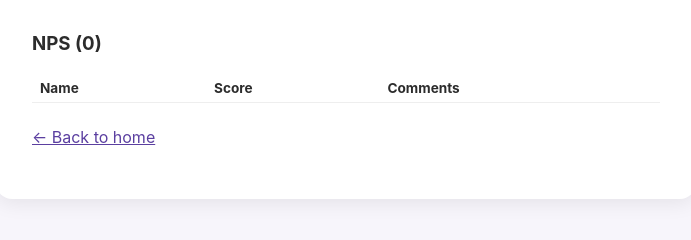
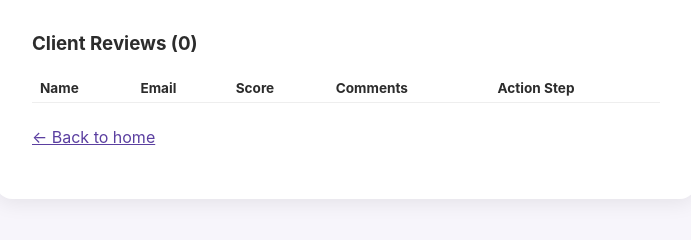
Before and after one commit to JJTC-web/JJTC-Client-Ease, a Flask app: page /results in a window 1280 px wide. Shown: the part 235-475 px from the top of the page, without its empty margins (294-985 px from the left). Run offline with Flask 3, Linux system fonts and the light colour scheme; lists and menus that the app fills with data are empty.

Commit message:
Add optional one-time client login and review email integration
Clients who scheduled a meeting can optionally identify themselves
before leaving a review; each client (by email, or by browser session
if anonymous) can only submit once. Every submission emails the firm
a color-coded summary (red/amber/green by NPS tier) with a concrete
action step, and the internal results view is color-coded the same way.

```diff
--- a/app.py
+++ b/app.py
@@ -1,9 +1,13 @@
 import os
 import json
+import smtplib
+from email.mime.text import MIMEText
+from email.mime.multipart import MIMEMultipart
 from datetime import datetime
-from flask import Flask, render_template, request, redirect, url_for
+from flask import Flask, render_template, request, redirect, url_for, session
 
 app = Flask(__name__)
+app.secret_key = os.environ.get("SECRET_KEY", "dev-secret-key-change-me")
 
 DATA_FILE = "responses.json"
 
@@ -24,6 +28,120 @@ def save_response(kind, entry):
     data[kind].append(entry)
     with open(DATA_FILE, "w") as f:
         json.dump(data, f, indent=2)
+
+
+def find_review_by_email(email):
+    if not email:
+        return None
+    email = email.strip().lower()
+    for r in load_responses()["nps"]:
+        if r.get("email", "").strip().lower() == email:
+            return r
+    return None
+
+
+RED = "#D64545"
+AMBER = "#F2A93B"
+GREEN = "#2E9E5B"
+GRAY = "#6b6b6b"
+
+
+def score_tier(score):
+    """Map an NPS score to a color-coded tier with a concrete action step."""
+    try:
+        score = int(score)
+    except (TypeError, ValueError):
+        return {
+            "label": "No Score",
+            "color": GRAY,
+            "action": "No score was given — follow up with the client directly to learn more about their experience.",
+        }
+    if score <= 6:
+        return {
+            "label": "Detractor",
+            "color": RED,
+            "action": (
+                "Reach out personally within 48 hours, acknowledge the specific concern in their "
+                "comments, and offer a concrete next step to fix it."
+            ),
+        }
+    if score <= 8:
+        return {
+            "label": "Passive",
+            "color": AMBER,
+            "action": (
+                "Ask what would move them to a 9 or 10, and look for one concrete improvement "
+                "you can make before their next meeting."
+            ),
+        }
+    return {
+        "label": "Promoter",
+        "color": GREEN,
+        "action": (
+            "Keep doing what worked here, and consider asking them for a referral or testimonial."
+        ),
+    }
+
+
+def send_review_email(entry):
+    to_addr = os.environ.get("OWNER_EMAIL", "ladyem34@gmail.com")
+    host = os.environ.get("SMTP_HOST")
+    if not host:
+        print("SMTP_HOST not configured — skipping review email send.")
+        return
+    port = int(os.environ.get("SMTP_PORT", 587))
+    username = os.environ.get("SMTP_USERNAME")
+    password = os.environ.get("SMTP_PASSWORD")
+    from_addr = os.environ.get("SMTP_FROM", username or to_addr)
+
+    tier = score_tier(entry.get("score"))
+    text_body = (
+        "A client just submitted a review.\n\n"
+        f"Name: {entry.get('name') or 'Anonymous'}\n"
+        f"Email: {entry.get('email') or 'Not provided'}\n"
+        f"Score: {entry.get('score', 'N/A')}/10 [{tier['label']}]\n"
+        f"Comments: {entry.get('comments') or '(none)'}\n"
+        f"Submitted: {entry.get('timestamp')}\n\n"
+        f"Actionable step:\n{tier['action']}\n"
+    )
+    html_body = f"""
+    <div style="font-family: Arial, sans-serif; color: #2C2C2C; max-width: 480px;">
+      <h2 style="margin-bottom:4px;">New Client Review</h2>
+      <p style="margin-top:0; color:#6b6b6b;">Submitted {entry.get('timestamp')}</p>
+      <p>
+        <b>Name:</b> {entry.get('name') or 'Anonymous'}<br>
+        <b>Email:</b> {entry.get('email') or 'Not provided'}<br>
+        <b>Score:</b> {entry.get('score', 'N/A')}/10
+      </p>
+      <p>
+        <span style="display:inline-block; background:{tier['color']}; color:white; font-weight:bold;
+                     padding:6px 14px; border-radius:20px; font-size:0.85rem;">
+          {tier['label'].upper()}
+        </span>
+      </p>
+      <p><b>Comments:</b><br>{entry.get('comments') or '(none)'}</p>
+      <div style="border-left: 4px solid {tier['color']}; padding: 10px 14px; background:#f7f5fb; margin-top:16px;">
+        <b>Actionable step:</b><br>{tier['action']}
+      </div>
+    </div>
+    """
+
+    msg = MIMEMultipart("alternative")
+    msg.attach(MIMEText(text_body, "plain"))
+    msg.attach(MIMEText(html_body, "html"))
+
+    msg["Subject"] = f"New Client Review — {tier['label']} (Score: {entry.get('score', 'N/A')}/10)"
+    msg["From"] = from_addr
+    msg["To"] = to_addr
+
+    try:
+        with smtplib.SMTP(host, port, timeout=10) as server:
+            server.starttls()
+            if username and password:
+                server.login(username, password)
+            server.sendmail(from_addr, [to_addr], msg.as_string())
+    except Exception as e:
+        print(f"Failed to send review email: {e}")
 
 
 @app.route("/")
@@ -47,17 +165,47 @@ def skills():
     return render_template("skills.html")
 
 
+@app.route("/login", methods=["GET", "POST"])
+def login():
+    if request.method == "POST":
+        name = request.form.get("name", "").strip()
+        email = request.form.get("email", "").strip().lower()
+
+        if session.get("nps_submitted") or find_review_by_email(email):
+            return render_template("already_reviewed.html")
+
+        session["reviewer_name"] = name
+        session["reviewer_email"] = email
+        return redirect(url_for("nps"))
+    return render_template("login.html")
+
+
 @app.route("/nps", methods=["GET", "POST"])
 def nps():
     if request.method == "POST":
+        email = request.form.get("email", session.get("reviewer_email", "")).strip().lower()
+
+        if session.get("nps_submitted") or find_review_by_email(email):
+            return render_template("already_reviewed.html")
+
         entry = {
             "name": request.form.get("name", ""),
+            "email": email,
             "score": request.form.get("score"),
             "comments": request.form.get("comments", ""),
         }
         save_response("nps", entry)
+        session["nps_submitted"] = True
+        send_review_email(entry)
         return redirect(url_for("thanks"))
-    return render_template("nps.html")
+
+    if session.get("nps_submitted"):
+        return render_template("already_reviewed.html")
+    return render_template(
+        "nps.html",
+        name=session.get("reviewer_name", ""),
+        email=session.get("reviewer_email", ""),
+    )
 
 
 @app.route("/thanks")
@@ -68,7 +216,7 @@ def thanks():
 @app.route("/results")
 def results():
     data = load_responses()
-    return render_template("results.html", data=data)
+    return render_template("results.html", data=data, score_tier=score_tier)
 
 
 if __name__ == "__main__":
--- a/templates/home.html
+++ b/templates/home.html
@@ -7,7 +7,7 @@
   <p class="subtitle">Choose a survey to fill out.</p>
   <ul class="link-list">
     <li><a href="{{ url_for('skills') }}">Skills Self-Assessment</a></li>
-    <li><a href="{{ url_for('nps') }}">Recommend This Class (NPS)</a></li>
+    <li><a href="{{ url_for('login') }}">Leave a Review</a></li>
   </ul>
 </div>
 {% endblock %}
--- a/templates/results.html
+++ b/templates/results.html
@@ -16,11 +16,23 @@
     {% endfor %}
   </table>
 
-  <h3 style="margin-top:32px;">NPS ({{ data.nps|length }})</h3>
+  <h3 style="margin-top:32px;">Client Reviews ({{ data.nps|length }})</h3>
   <table>
-    <tr><th>Name</th><th>Score</th><th>Comments</th></tr>
+    <tr><th>Name</th><th>Email</th><th>Score</th><th>Comments</th><th>Action Step</th></tr>
     {% for r in data.nps %}
-    <tr><td>{{ r.name }}</td><td>{{ r.score }}</td><td>{{ r.comments }}</td></tr>
+    {% set tier = score_tier(r.score) %}
+    <tr>
+      <td>{{ r.name or 'Anonymous' }}</td>
+      <td>{{ r.email or '—' }}</td>
+      <td>
+        <span style="display:inline-block; background:{{ tier.color }}; color:white; font-weight:600;
+                     padding:3px 10px; border-radius:12px; font-size:0.8rem; white-space:nowrap;">
+          {{ r.score }} · {{ tier.label }}
+        </span>
+      </td>
+      <td>{{ r.comments }}</td>
+      <td style="border-left:3px solid {{ tier.color }}; font-size:0.8rem;">{{ tier.action }}</td>
+    </tr>
     {% endfor %}
   </table>
 
```
Also changed, not shown: templates/already_reviewed.html (added, +9 -0 lines), templates/login.html (added, +20 -0 lines), templates/nps.html (+5 -4 lines), README.md.
